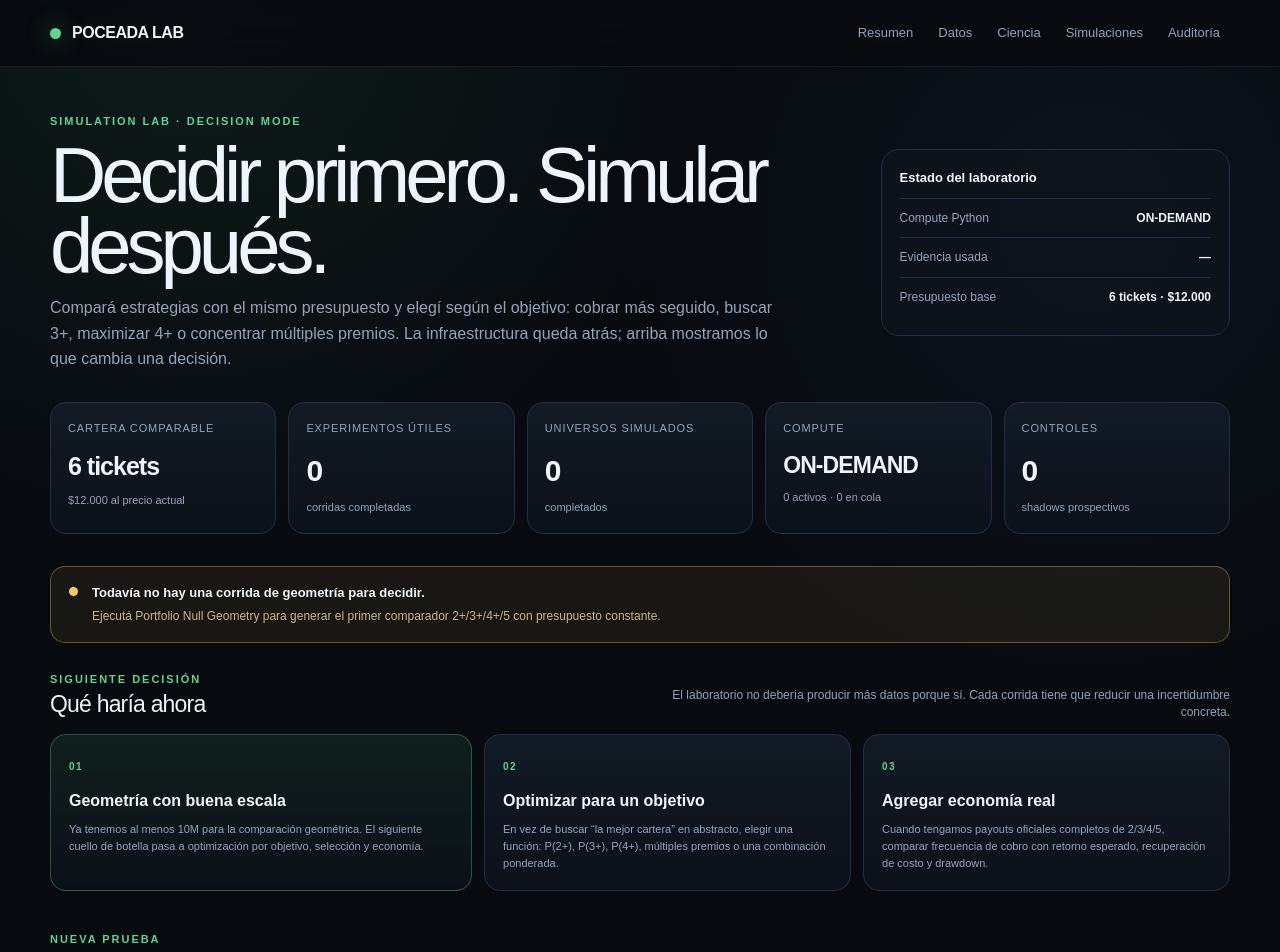
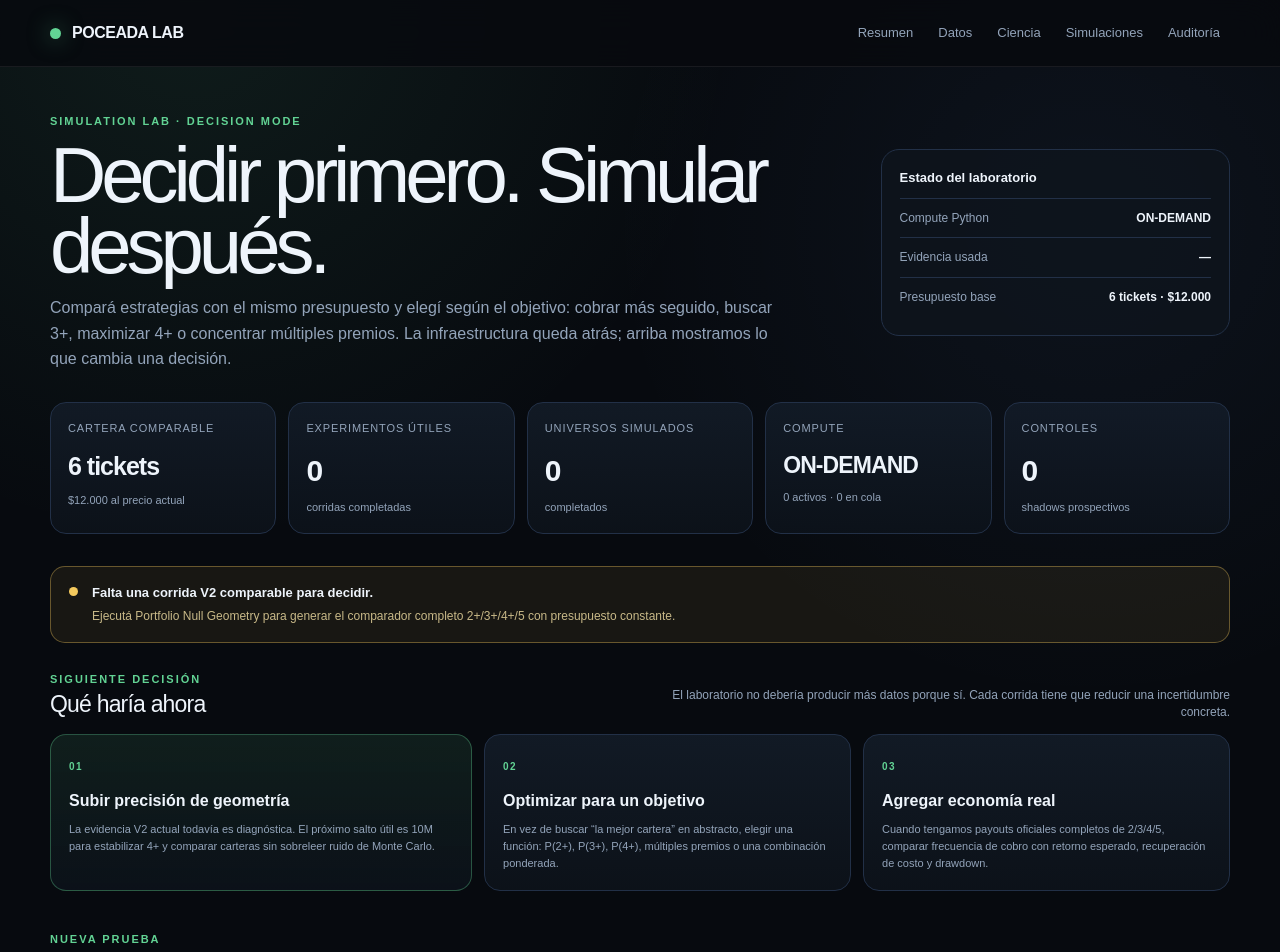
Before and after one commit to agurivera10/poceada, a Next.js app: page /simulaciones in a window 1280 px wide. Shown: the top 952 px of the page. Built offline with nearby package versions, Linux system fonts and the light colour scheme; no server answers; the database is empty.

Commit message:
ui: use latest V2-compatible evidence for decision board

```diff
--- a/src/app/simulaciones/page.tsx
+++ b/src/app/simulaciones/page.tsx
@@ -62,10 +62,9 @@ export default async function SimulacionesPage() {
   const jobs = jobsRes.data ?? [];
   const workers = workersRes.data ?? [];
 
-  const geometryExperiments = experiments
-    .filter((row) => row.status === "COMPLETED" && row.category === "PORTFOLIO_GEOMETRY")
-    .sort((a, b) => Number(b.requested_iterations) - Number(a.requested_iterations) || +new Date(b.completed_at ?? b.created_at) - +new Date(a.completed_at ?? a.created_at));
-  const latestDecisionExperiment = geometryExperiments[0];
+  // Prefer the newest completed geometry run because V2 metrics (2/3/4/5) were introduced after legacy V1 runs.
+  // The DecisionSummary itself labels low-iteration evidence as exploratory, preventing a 100K smoke test from looking conclusive.
+  const latestDecisionExperiment = experiments.find((row) => row.status === "COMPLETED" && row.category === "PORTFOLIO_GEOMETRY");
 
   let decisionMetrics: Array<{ metric_name: string; metric_value: number | null }> = [];
   if (latestDecisionExperiment) {
@@ -80,7 +79,7 @@ export default async function SimulacionesPage() {
   }
 
   const totalIterations = Number(status.completed_iterations);
-  const precisionNext = latestDecisionExperiment && Number(latestDecisionExperiment.requested_iterations) < 10_000_000;
+  const precisionNext = !latestDecisionExperiment || decisionMetrics.length === 0 || Number(latestDecisionExperiment.requested_iterations) < 10_000_000;
 
   return (
     <main>
@@ -107,7 +106,7 @@ export default async function SimulacionesPage() {
           <div className="card kpi"><div className="kpi-label">Controles</div><div className="kpi-value">{compact(status.materialized_shadows)}</div><div className="kpi-sub">shadows prospectivos</div></div>
         </section>
 
-        {latestDecisionExperiment ? (
+        {latestDecisionExperiment && decisionMetrics.length > 0 ? (
           <DecisionSummary
             metrics={decisionMetrics}
             iterations={Number(latestDecisionExperiment.requested_iterations)}
@@ -115,7 +114,7 @@ export default async function SimulacionesPage() {
             experimentId={latestDecisionExperiment.id}
           />
         ) : (
-          <section className="section"><div className="alert"><div className="alert-dot" /><div><strong>Todavía no hay una corrida de geometría para decidir.</strong><p>Ejecutá Portfolio Null Geometry para generar el primer comparador 2+/3+/4+/5 con presupuesto constante.</p></div></div></section>
+          <section className="section"><div className="alert"><div className="alert-dot" /><div><strong>Falta una corrida V2 comparable para decidir.</strong><p>Ejecutá Portfolio Null Geometry para generar el comparador completo 2+/3+/4+/5 con presupuesto constante.</p></div></div></section>
         )}
 
         <section className="section">
@@ -126,7 +125,7 @@ export default async function SimulacionesPage() {
           <div className="decision-next-grid">
             <div className="card decision-next-card primary">
               <span>01</span><strong>{precisionNext ? "Subir precisión de geometría" : "Geometría con buena escala"}</strong>
-              <p>{precisionNext ? "La corrida actual es diagnóstica. El próximo salto útil es 10M para estabilizar 4+ y comparar carteras sin sobreleer ruido de Monte Carlo." : "Ya tenemos al menos 10M para la comparación geométrica. El siguiente cuello de botella pasa a optimización por objetivo, selección y economía."}</p>
+              <p>{precisionNext ? "La evidencia V2 actual todavía es diagnóstica. El próximo salto útil es 10M para estabilizar 4+ y comparar carteras sin sobreleer ruido de Monte Carlo." : "Ya tenemos al menos 10M V2 para la comparación geométrica. El siguiente cuello de botella pasa a optimización por objetivo, selección y economía."}</p>
             </div>
             <div className="card decision-next-card"><span>02</span><strong>Optimizar para un objetivo</strong><p>En vez de buscar “la mejor cartera” en abstracto, elegir una función: P(2+), P(3+), P(4+), múltiples premios o una combinación ponderada.</p></div>
             <div className="card decision-next-card"><span>03</span><strong>Agregar economía real</strong><p>Cuando tengamos payouts oficiales completos de 2/3/4/5, comparar frecuencia de cobro con retorno esperado, recuperación de costo y drawdown.</p></div>
```
